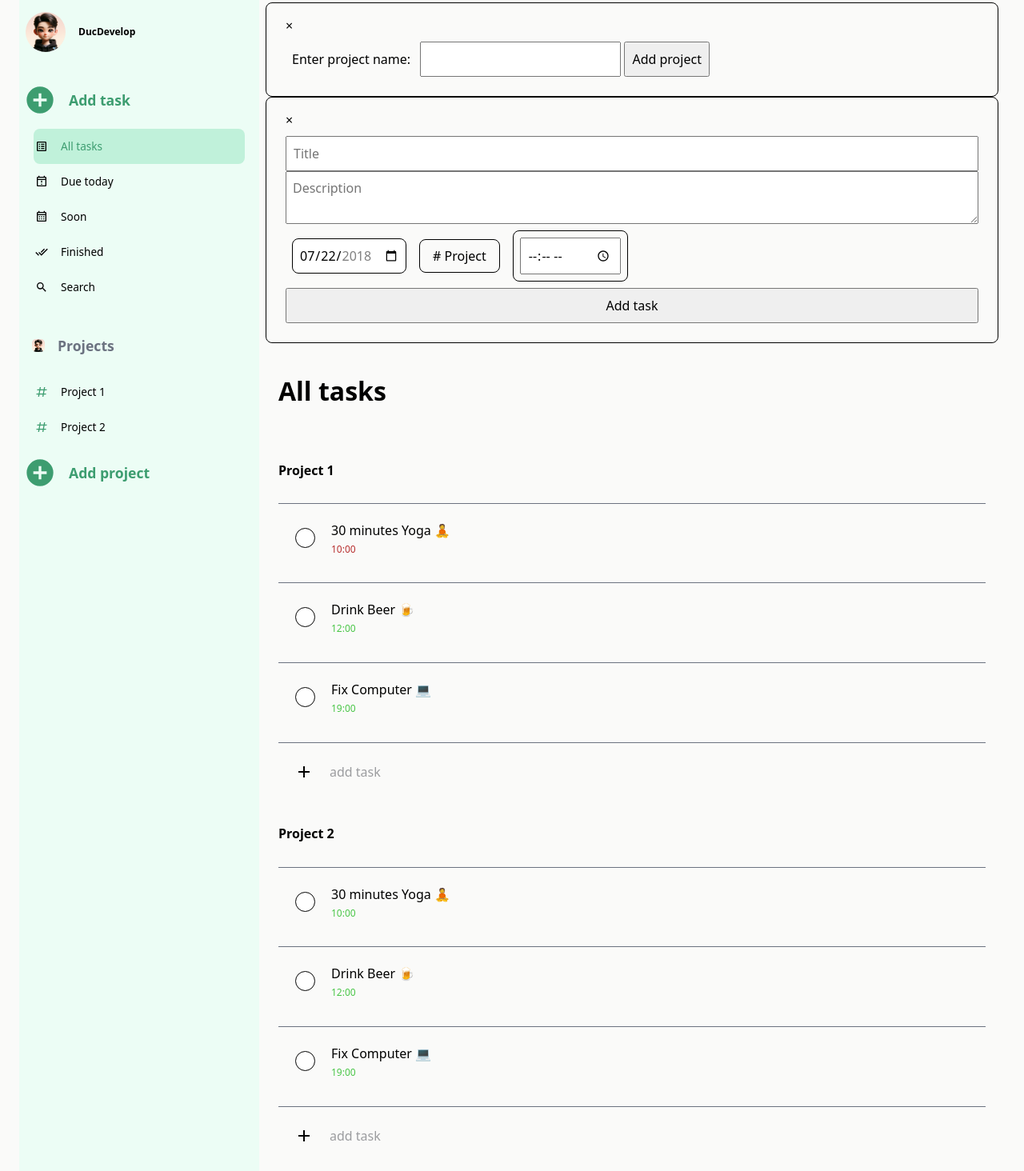
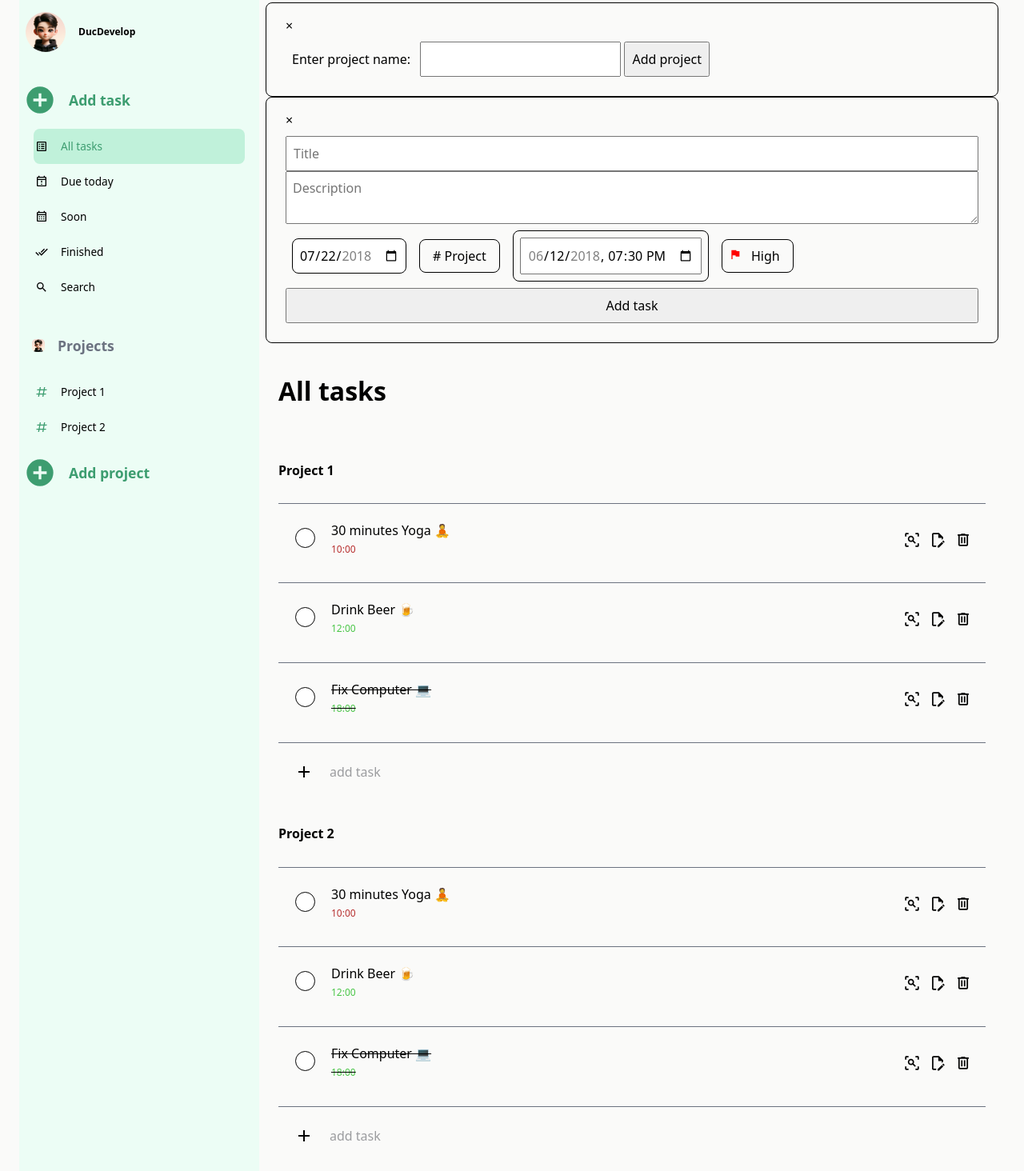
Before and after one commit to DucDevelop/todo, a website built with webpack: page src/html/template.html in a window 1280 px wide. Shown: the part 29-1493 px from the top of the page at 80% size. Built offline with nearby package versions, Linux system fonts and the light colour scheme.

Commit message:
Style tasks with action icons

```diff
--- a/src/css/modal-style.css
+++ b/src/css/modal-style.css
@@ -9,6 +9,7 @@ div.item-modal form{
 }
 
 
+div.priority-property,
 input[type="date"],
 div.time-picker,
 div.project-picker {
@@ -25,3 +26,9 @@ div.props-container {
     align-items: center;
     gap: 16px;
 }
+
+div.priority {
+    background-color: red;
+    -webkit-mask-image: url("../../assets/icons/flag.svg");
+    mask-image: url("../../assets/icons/flag.svg");
+  }
--- a/src/css/todo-container-style.css
+++ b/src/css/todo-container-style.css
@@ -19,11 +19,18 @@ div.task-card:first-child {
 div.task-checkbox {
   grid-area: 1 / 1 / 2 / 2;
 }
+div.task-short-info {
+  display: flex;
+  /* flex-direction: column; */
+  justify-content: space-between;
+  align-items: center;
+  padding: 0px;
+}
 div.task-info {
   display: flex;
   flex-direction: column;
-  justify-content: center;
   padding: 0px;
+  max-width: 50ch;
 }
 
 span.task-due {
@@ -96,12 +103,38 @@ div.add-project-task-container  {
 div.add-project-task {
     background-image: url("../../assets/icons/plus.svg");
     transform: scale(1.5);
+    display: inline-block;
 }
 
 div.task-checkbox.icon input:hover {
     transform: scale(1.1);
 }
 
+div.task-action {
+    display: flex;
+    gap: 16px;
+    width: 100px;
+    /* width: fit-content; */
+}
+
+div.task-action div.icon {
+    transform: scale(1.3);
+}
+
+div.task-action div.icon:hover {
+    transform: scale(2.0);
+}
+
+
+div.icon.delete {
+    background-image: url("../../assets/icons/trash-can-outline.svg");
+}
+div.icon.edit {
+    background-image: url("../../assets/icons/file-edit-outline.svg");
+}
+div.icon.view {
+    background-image: url("../../assets/icons/magnify-scan.svg");
+}
 
 @keyframes grow {
   from {
--- a/src/html/template.html
+++ b/src/html/template.html
@@ -83,12 +83,11 @@
           <span class="close">&times;</span>
           <form>
             <label for="input-project">Enter project name:</label>
-              <input type="text" id="input-project" minlength="1" required>
+            <input type="text" id="input-project" minlength="1" required />
             <button>Add project</button>
           </form>
         </div>
       </div>
-
 
       <!-- add task modal -->
       <div id="add-task" class="modal">
@@ -96,15 +95,40 @@
         <div class="item-modal">
           <span class="close">&times;</span>
           <form>
-            <input type="text" id="input-project" minlength="1" required placeholder="Title">
+            <input
+              type="text"
+              id="input-project"
+              minlength="1"
+              required
+              placeholder="Title"
+            />
             <textarea placeholder="Description"></textarea>
             <div class="props-container">
-                <input type="date" id="start" name="trip-start" value="2018-07-22" min="2018-01-01" max="2018-12-31">
+              <input
+                type="date"
+                id="start"
+                name="trip-start"
+                value="2018-07-22"
+                min="2018-01-01"
+                max="2018-12-31"
+              />
               <div class="project-picker">
                 <span># Project</span>
               </div>
               <div class="time-picker">
-                    <input type="time" id="appt" name="appt" min="09:00" max="18:00">
+                <input
+                  type="datetime-local"
+                  id="meeting-time"
+                  name="meeting-time"
+                  value="2018-06-12T19:30"
+                  min="2018-06-07T00:00"
+                  max="2018-06-14T00:00"
+                />
+              </div>
+              <div class="priority-property">
+                  <div class="icon priority">
+                </div>
+                <span class="priority-text">High</span>
             </div>
             </div>
             <button>Add task</button>
@@ -112,31 +136,50 @@
         </div>
       </div>
 
-
-
       <h1>All tasks</h1>
       <div class="project1">
         <h2>Project 1</h2>
         <div class="task-card-container">
           <div class="task-card">
             <div class="icon task-checkbox"><input type="checkbox" /></div>
+            <div class="task-short-info">
                 <div class="task-info">
                     <span class="task-title">30 minutes Yoga 🧘</span>
                     <span class="task-due overdue">10:00</span>
                 </div>
+              <div class="task-action">
+                <div class="icon view"></div>
+                <div class="icon edit"></div>
+                <div class="icon delete"></div>
+              </div>
+            </div>
           </div>
           <div class="task-card">
             <div class="icon task-checkbox"><input type="checkbox" /></div>
+            <div class="task-short-info">
                 <div class="task-info">
                     <span class="task-title">Drink Beer 🍺</span>
                     <span class="task-due">12:00</span>
                 </div>
+              <div class="task-action">
+                <div class="icon view"></div>
+                <div class="icon edit"></div>
+                <div class="icon delete"></div>
               </div>
-          <div class="task-card">
+            </div>
+          </div>
+          <div class="task-card completed">
             <div class="icon task-checkbox"><input type="checkbox" /></div>
+            <div class="task-short-info">
                 <div class="task-info">
                     <span class="task-title">Fix Computer 💻</span>
-              <span class="task-due">19:00</span>
+                    <span class="task-due">18:00</span>
+                </div>
+              <div class="task-action">
+                <div class="icon view"></div>
+                <div class="icon edit"></div>
+                <div class="icon delete"></div>
+              </div>
             </div>
           </div>
         </div>
@@ -145,28 +188,49 @@
           <span>add task</span>
         </div>
       </div>
-      <div class="project1">
+      <div class="project2">
         <h2>Project 2</h2>
         <div class="task-card-container">
           <div class="task-card">
             <div class="icon task-checkbox"><input type="checkbox" /></div>
+            <div class="task-short-info">
                 <div class="task-info">
                     <span class="task-title">30 minutes Yoga 🧘</span>
-              <span class="task-due">10:00</span>
+                    <span class="task-due overdue">10:00</span>
+                </div>
+              <div class="task-action">
+                <div class="icon view"></div>
+                <div class="icon edit"></div>
+                <div class="icon delete"></div>
+              </div>
             </div>
           </div>
           <div class="task-card">
             <div class="icon task-checkbox"><input type="checkbox" /></div>
+            <div class="task-short-info">
                 <div class="task-info">
                     <span class="task-title">Drink Beer 🍺</span>
                     <span class="task-due">12:00</span>
                 </div>
+              <div class="task-action">
+                <div class="icon view"></div>
+                <div class="icon edit"></div>
+                <div class="icon delete"></div>
               </div>
-          <div class="task-card">
+            </div>
+          </div>
+          <div class="task-card completed">
             <div class="icon task-checkbox"><input type="checkbox" /></div>
+            <div class="task-short-info">
                 <div class="task-info">
                     <span class="task-title">Fix Computer 💻</span>
-              <span class="task-due">19:00</span>
+                    <span class="task-due">18:00</span>
+                </div>
+              <div class="task-action">
+                <div class="icon view"></div>
+                <div class="icon edit"></div>
+                <div class="icon delete"></div>
+              </div>
             </div>
           </div>
         </div>
@@ -175,6 +239,9 @@
           <span>add task</span>
         </div>
       </div>
+
+
+      </div>
     </main>
   </body>
 </html>
```
Also changed, not shown: assets/icons/delete-outline.svg (added), assets/icons/file-edit-outline.svg (added), assets/icons/flag-outline.svg (added), assets/icons/flag.svg (added), assets/icons/magnify-expand.svg (added), assets/icons/magnify-scan.svg (added), assets/icons/trash-can-outline.svg (added). Lines whose indentation alone changed are shown as unchanged.
